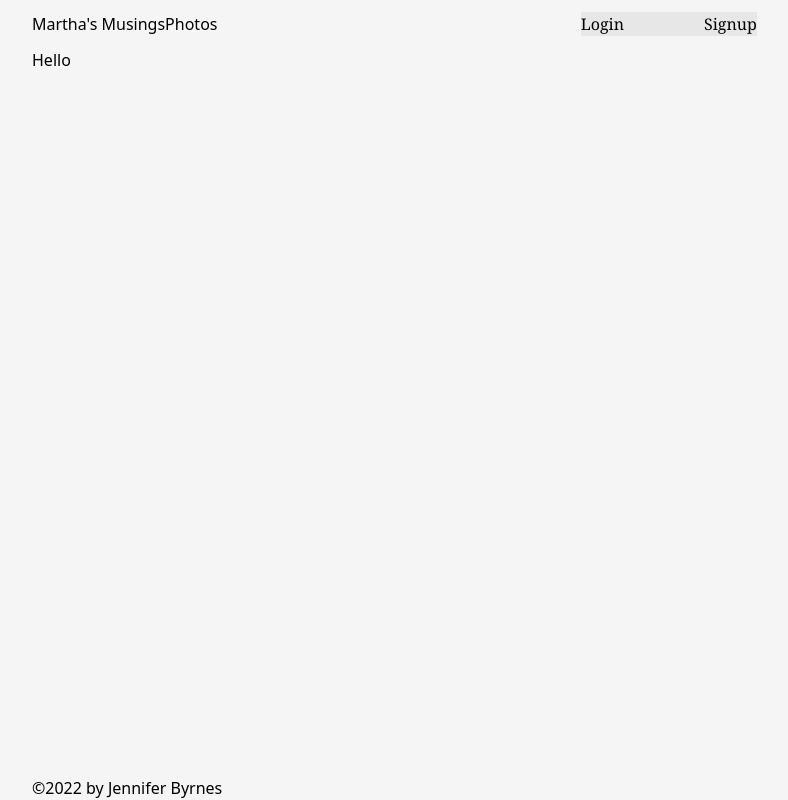
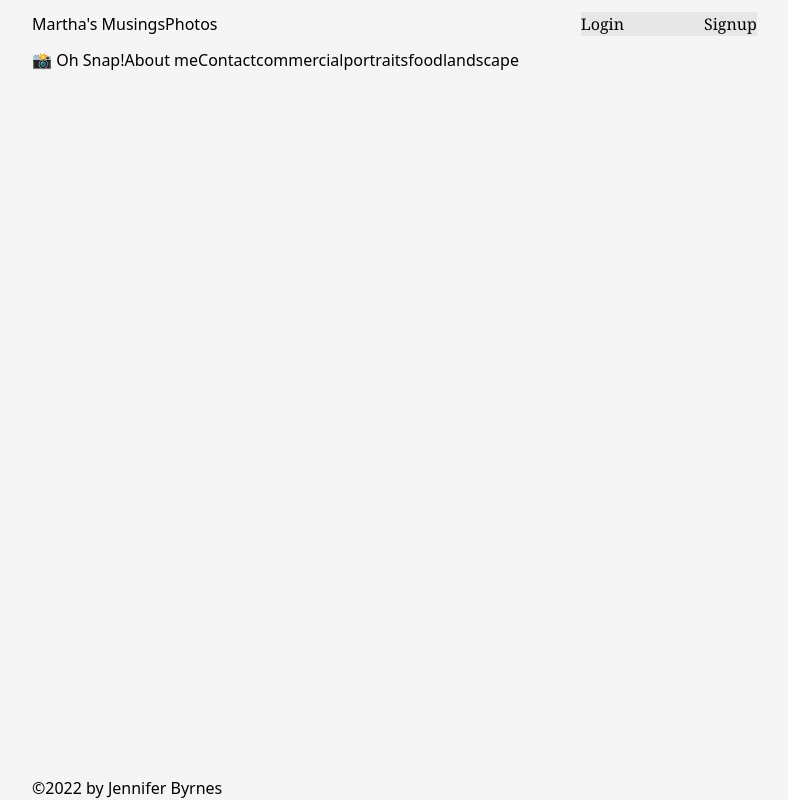
Before and after one commit to JenniferByrnes/project-martha, a React (Create React App) app in the folder client/: page /photos in a window 1280 px wide. Shown: the whole page, without its empty margins (64-852 px from the left). Built offline with nearby package versions, Linux system fonts and the light colour scheme.

Commit message:
formating first page

```diff
--- a/client/src/components/Header/index.js
+++ b/client/src/components/Header/index.js
@@ -26,8 +26,6 @@ const Header = () => {
         <Link to="/photos">
           <h1>Photos</h1>
         </Link>
-
-
 
           {Auth.loggedIn() ? (
             <ul className="hidden md:flex nav-bar-menu mx-auto space-x-20">
--- /dev/null
+++ b/client/src/components/SubNav/index.js
@@ -0,0 +1,57 @@
+import React, { useEffect } from 'react';
+
+// function categorySelected(name) {
+//   console.log(`${name} clicked`)
+// }
+
+
+export default function SubNav(props) {
+  const {
+    categories = [],
+    setCurrentCategory,
+    currentCategory,
+    contactSelected,
+    setContactSelected
+  } = props;
+
+  useEffect(() => {
+    document.title = (currentCategory.name);
+  }, [currentCategory]);
+
+  return (
+    <header className="flex-row px-1">
+      <h2>
+        <a data-testid="link" href="/">
+          <span role="img" aria-label="camera"> 📸</span> Oh Snap!
+        </a>
+      </h2>
+      <nav>
+        <ul className="flex-row">
+          <li className="mx-2">
+            <a data-testid="about" href="#about" onClick={() => setContactSelected(false)}>
+              About me
+            </a>
+          </li>
+          <li className={`mx-2 ${contactSelected && 'navActive'}`}>
+            <span onClick={() => setContactSelected(true)}>Contact</span>
+          </li>
+          {categories.map((category) => (
+            <li
+              className={`mx-1 ${currentCategory.name === category.name && !contactSelected && `navActive`
+                }`}
+              key={category.name}
+            >
+              <span onClick={() => {
+                setCurrentCategory(category);
+                setContactSelected(false);
+              }}
+              >
+                {(category.name)}
+              </span>
+            </li>
+          ))}
+        </ul>
+      </nav>
+    </header>
+  );
+}
--- a/client/src/components/ThoughtList/index.js
+++ b/client/src/components/ThoughtList/index.js
@@ -7,45 +7,48 @@ const ThoughtList = ({ thoughts, title }) => {
   }
 
   return (
-    <div className="w-full">
-      {/* Leftover from code with multiple users */}
-      <h3>{title}</h3>
+    // Container for the right side - all blog posts
+    <>
+      {/* if there are blog posts, map through them */}
       {thoughts &&
         thoughts.map(thought => (
           // Flexbox for all thoughts
-          <div key={thought._id} className="flex justify-center mb-3 p-3">
+          <div key={thought._id} className="flex justify-center m-3 p-3 ">
             {/* Card */}
-            <div className="flex flex-col md:flex-row md:max-w-xl rounded-lg bg-white shadow-lg mb-3 p-3">
+            <div className="min-w-full rounded-2xl bg-white shadow-lg p-3 m-3">
+              {/* Card links to expanded blog post */}
+              <Link className="group flex flex-col  md:flex-row md:max-w-xl"
+                to={`/thought/${thought._id}`}
+                style={{
+                  textDecoration: 'none'
+                }}
+              >
+                {/* Optional Image */}
                 <img className=" w-full md:h-auto object-cover md:w-48 rounded-t-lg md:rounded-none md:rounded-l-lg"
                   alt="Sample"
                   src={thought.thoughtImage}
                   width='96px'
                   height='96px'
                 />
-
-              <div class="p-6 flex flex-col justify-start">
-                <h5 class="text-gray-900 text-xl font-medium mb-2">
+                {/* Blog post text */}
+                <div class="group-hover:text-blue-500 p-6 flex flex-col justify-start">
+                  {/* Blog post title */}
+                  <h5 class="group-hover:text-blue-500 text-gray-900 text-xl font-medium mb-2">
                     {thought.thoughtTitle}
                   </h5>
+                  {/* Blog post body */}
+                  <p className="group-hover:text-blue-500 text-gray-700 text-base mb-4">{thought.thoughtText}</p>
 
-                <p className="text-gray-700 text-base mb-4">
-                  <Link
-                    to={`/thought/${thought._id}`}
-                    style={{
-                      textDecoration: 'none'
-                    }}
-                  >
-                    <p className="text-gray-700 text-base mb-4">{thought.thoughtText}</p>
-                  </Link>
-                </p>
-                <p className="text-gray-600 text-xs">
+                  {/* Blog post footer */}
+                  <p className="group-hover:text-blue-500 text-gray-600 text-xs">
                     {thought.createdAt}
                   </p>
                 </div>
+              </Link>
             </div>
           </div>
         ))}
-    </div>
+    </>
   );
 };
 
--- a/client/src/pages/Home.js
+++ b/client/src/pages/Home.js
@@ -15,45 +15,51 @@ const Home = () => {
   const loggedIn = Auth.loggedIn();
 
   return (
+    // Page Container
     <div class="container mx-auto px-4">
+      {/* Divide the container into columns */}
       <div className="grid grid-cols-4 gap-4" >
         <div className="..." md="auto">
-          {/* Info card on the left side */}
-          <div className="flex justify-center">
-            <div className="rounded-lg shadow-lg bg-white max-w-sm">
+          {/* left column */}
+          <div className="flex justify-center h-screen items-center">
+            {/* Card */}
+            <div className="rounded-2xl shadow-lg max-w-sm bg-white">
+              {/* Image */}
               <a href="#!">
-                <img className="rounded-t-lg"
+                <img className="rounded-t-xl"
                   alt="Sample"
                   src="https://picsum.photos/300/200"
                 />
               </a>
+              {/* Card Info below image */}
               <div className="p-6">
-                <h2 className="text-gray-900 text-xl font-medium mb-2 text-sky-500">
+                <h2 className="text-gray-900 text-xl font-medium text-center mb-2">
                   Card title
                 </h2>
                 <h4
-                  className="mb-2 text-muted"
+                  className="mb-2 text-muted text-center"
                 >
                   Card subtitle
                 </h4>
-                <p>
+                <p className="text-center leading-5 tracking-wide">
                   Some quick example text to build on the card title and make up the bulk of the card‘s content.
                 </p>
               </div>
             </div>
           </div>
         </div>
-        <div className="col-span-3 ...">
+        {/* Right section of container */}
+        <div className="col-span-3 bg-zinc-700 ...">
           {/* Column for blog posts */}
           <div className="flex-row justify-space-between">
             {loggedIn && (
-              <div className="mb-3">
+              <div className="mb-3 bg-zinc-500">
                 {/* Place for a new thought for a logged in user. This will not show for an unlogged in user */}
                 <ThoughtForm />
               </div>
             )}
             {/* Blog articles. */}
-            <div className={`mb-3 ${loggedIn}`}>
+            <div className={`mb-3 min-w-full ${loggedIn}`}>
               {loading ? (
                 <div>Loading...</div>
               ) : (
--- a/client/src/pages/Photos.js
+++ b/client/src/pages/Photos.js
@@ -1,15 +1,44 @@
-import React from 'react';
+import React, { useState } from 'react';
+import SubNav from '../components/SubNav';
 
 export default function Photos() {
 
+  const [categories] = useState([
+    {
+      name: "commercial",
+      description:
+        "Photos of grocery stores, food trucks, and other commercial projects",
+    },
+    { name: "portraits", description: "Portraits of people in my life" },
+    { name: "food", description: "Delicious delicacies" },
+    {
+      name: "landscape",
+      description: "Fields, farmhouses, waterfalls, and the beauty of nature",
+    },
+  ]);
+
+  const [currentCategory, setCurrentCategory] = useState(categories[0]);
+  const [contactSelected, setContactSelected] = useState(false);
+
   return (
     <div>
-      <div className="card mb-3">
-        <p className="card-header">
-          Hello
-        </p>
-
-      </div>
+      <SubNav
+        categories={categories}
+        setCurrentCategory={setCurrentCategory}
+        currentCategory={currentCategory}
+        contactSelected={contactSelected}
+        setContactSelected={setContactSelected}
+      ></SubNav>
+      <main>
+        {/* {!contactSelected ? (
+          <>
+            <Gallery currentCategory={currentCategory}></Gallery>
+            <About></About>
+          </>
+        ) : (
+          <ContactForm></ContactForm>
+        )} */}
+      </main>
     </div>
   );
-};
+}
```
Lines whose indentation alone changed are shown as unchanged.
